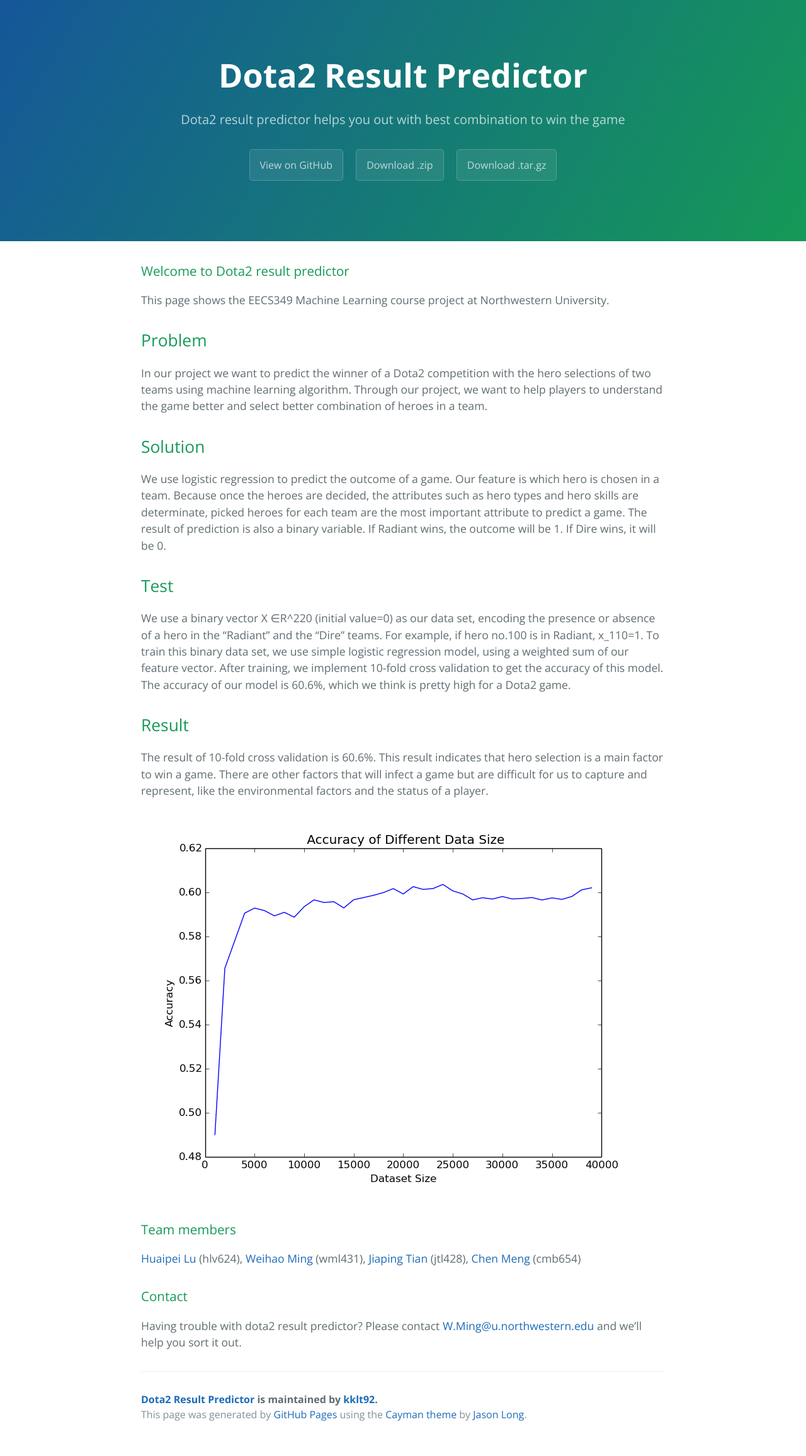
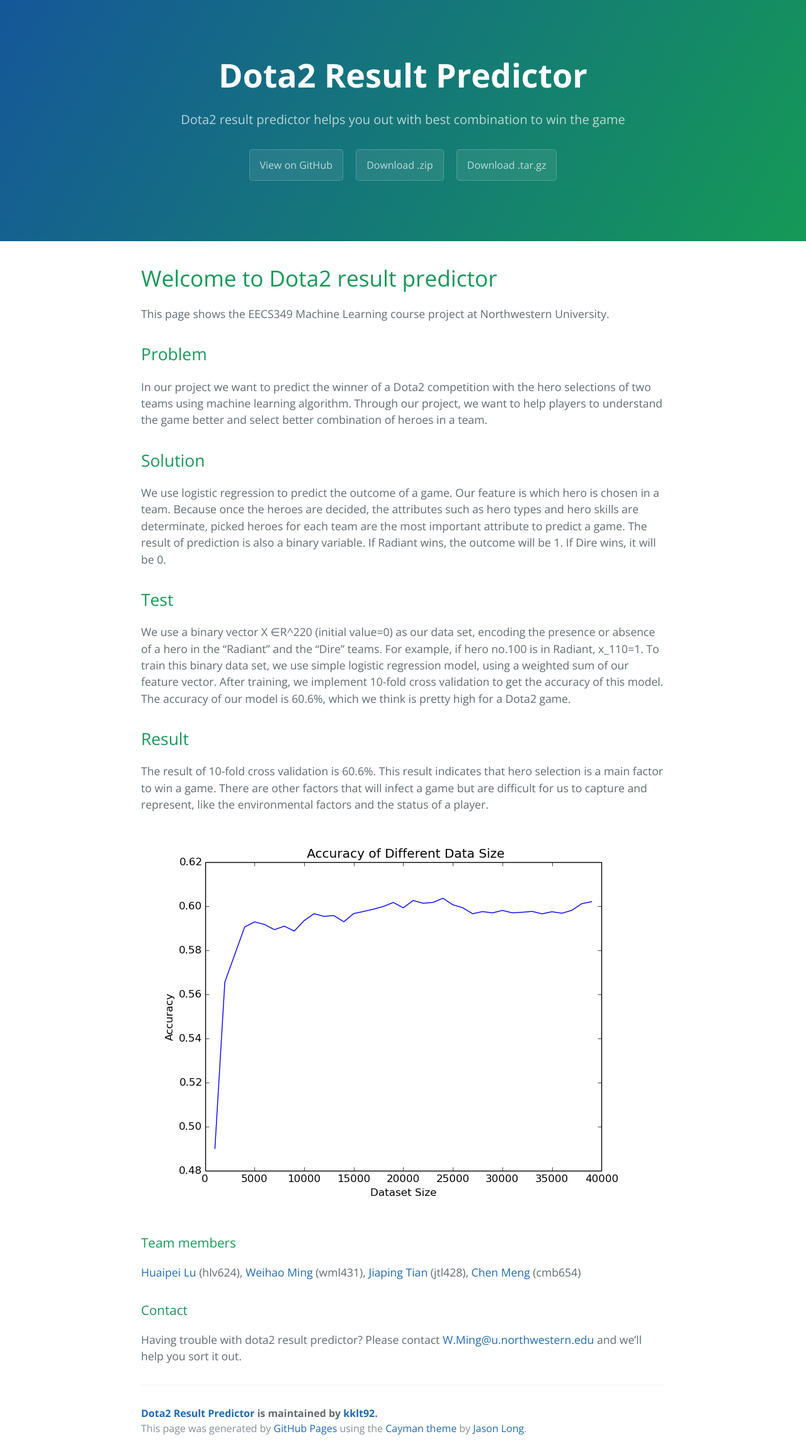
Before and after one commit to kklt92/dota2-result-predictor, a Jekyll site: the page index.html, which Jekyll copies as it is, in a window 1280 px wide. Shown: the whole page at 63% size. Built offline with Jekyll 4.4.1, drawn with Linux system fonts in a browser that asks for light colours; before the commit the page ends 2290 px from its top, so only the background shows below that.

```diff
--- a/index.html
+++ b/index.html
@@ -19,8 +19,8 @@
     </section>
 
     <section class="main-content">
-      <h3>
-<a id="welcome-to-dota2-result-predictor" class="anchor" href="#welcome-to-dota2-result-predictor" aria-hidden="true"><span class="octicon octicon-link"></span></a>Welcome to Dota2 result predictor</h3>
+      <h1>
+<a id="welcome-to-dota2-result-predictor" class="anchor" href="#welcome-to-dota2-result-predictor" aria-hidden="true"><span class="octicon octicon-link"></span></a>Welcome to Dota2 result predictor</h1>
 
 <p>This page shows the EECS349 Machine Learning course project at Northwestern University.</p>
 
```
Also changed, not shown: params.json (+1 -1 lines).
